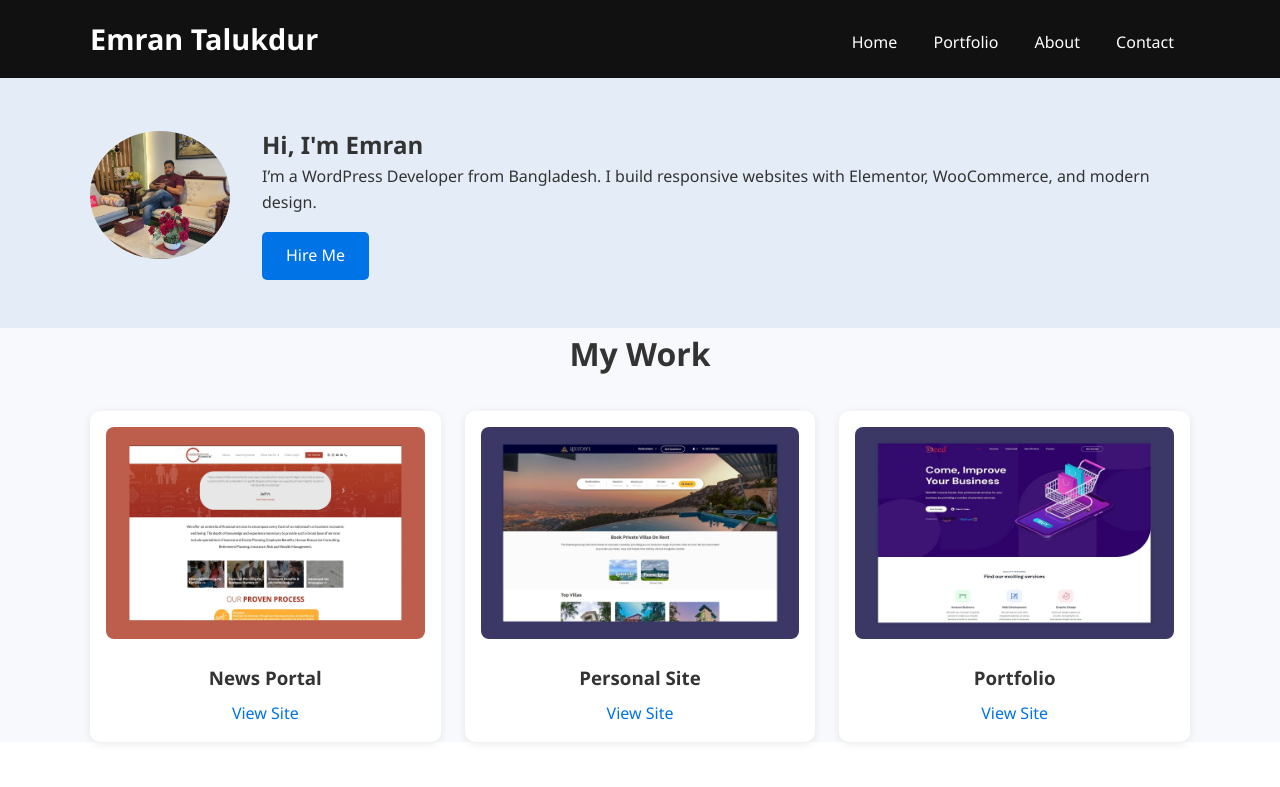
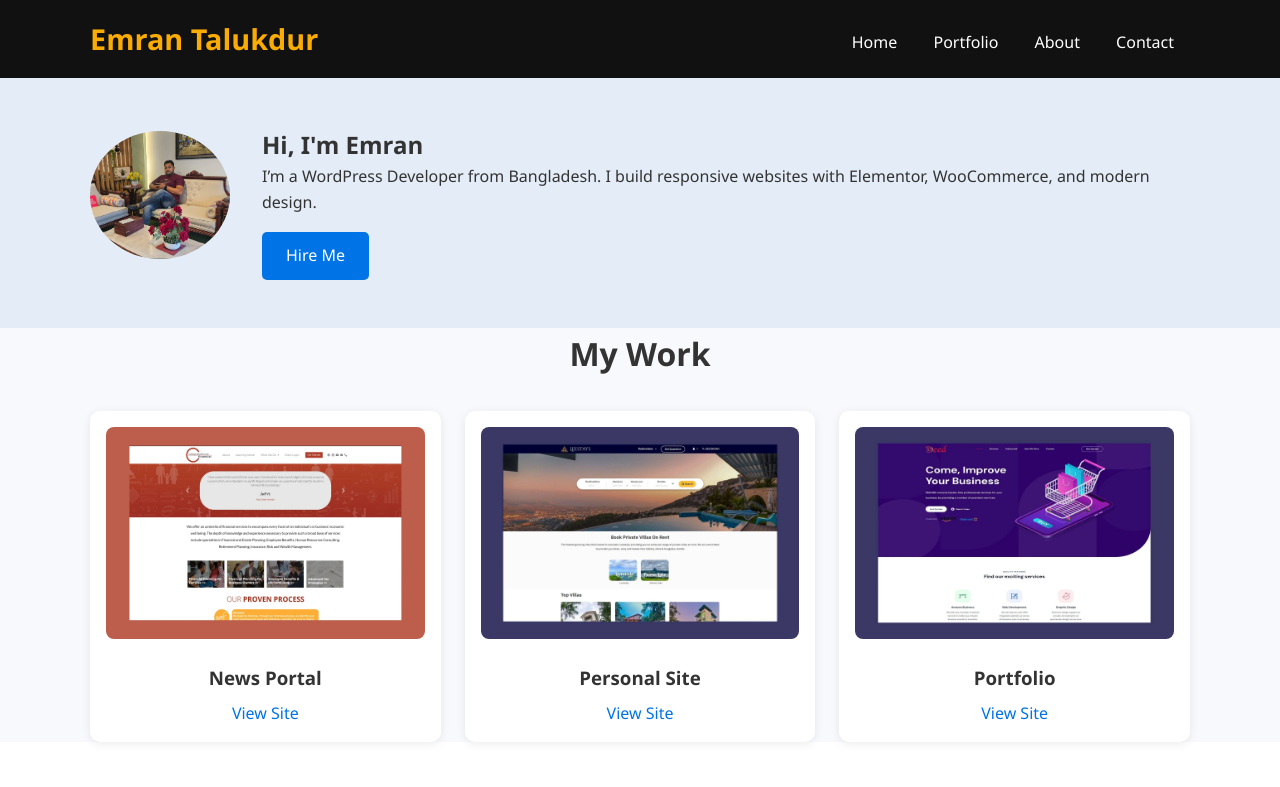
Before and after one commit to emranwpdev/my-frist-github-repo, a plain HTML site: page index.html in a window 1280 px wide. Shown: the top 787 px of the page. Drawn offline with Linux system fonts and the light colour scheme.

Commit message:
change color

```diff
--- a/styles/blogs.css
+++ b/styles/blogs.css
@@ -21,7 +21,7 @@ body {
 /* Header */
 .header {
   background: #111;
-  color: white;
+  color: rgb(250, 172, 2);
   padding: 1rem 0;
 }
 
@@ -29,6 +29,7 @@ body {
   font-size: 1.8rem;
   font-weight: bold;
   text-align: center;
+
 }
 
 .navbar {
```
